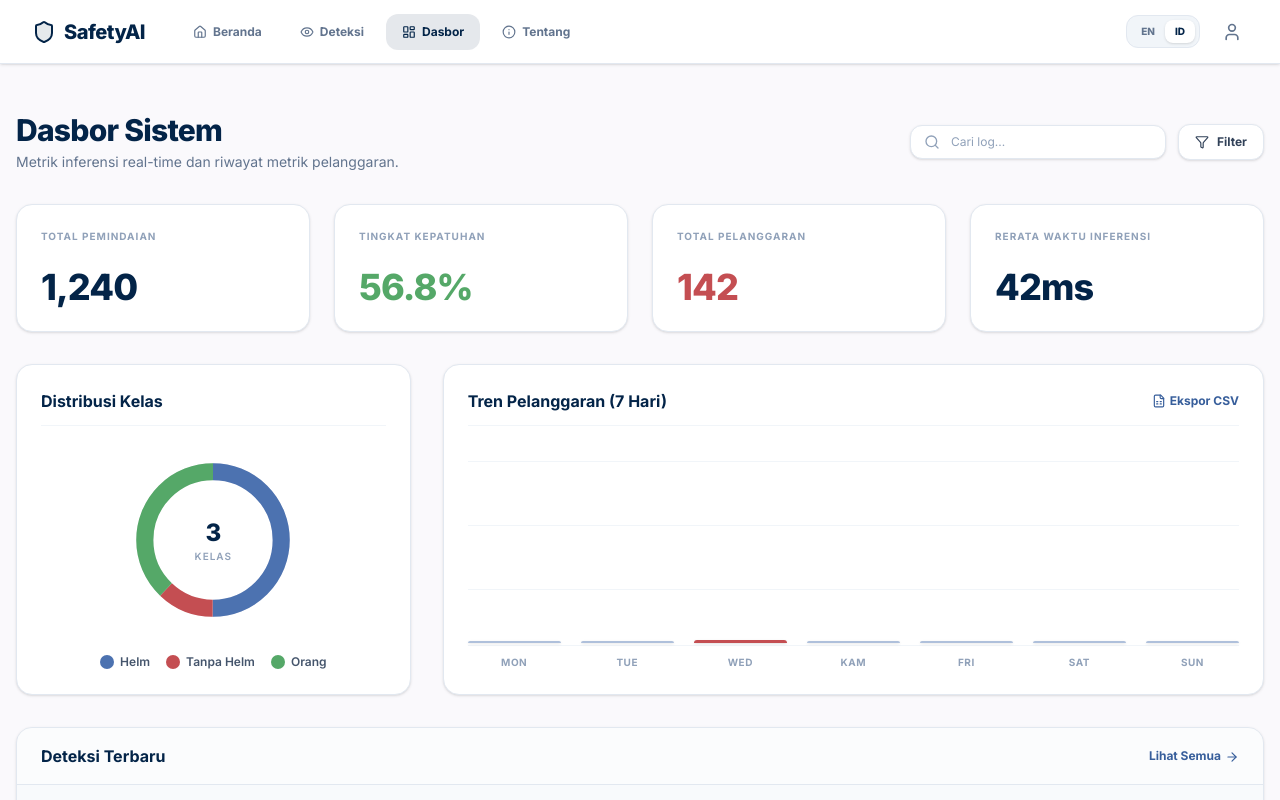
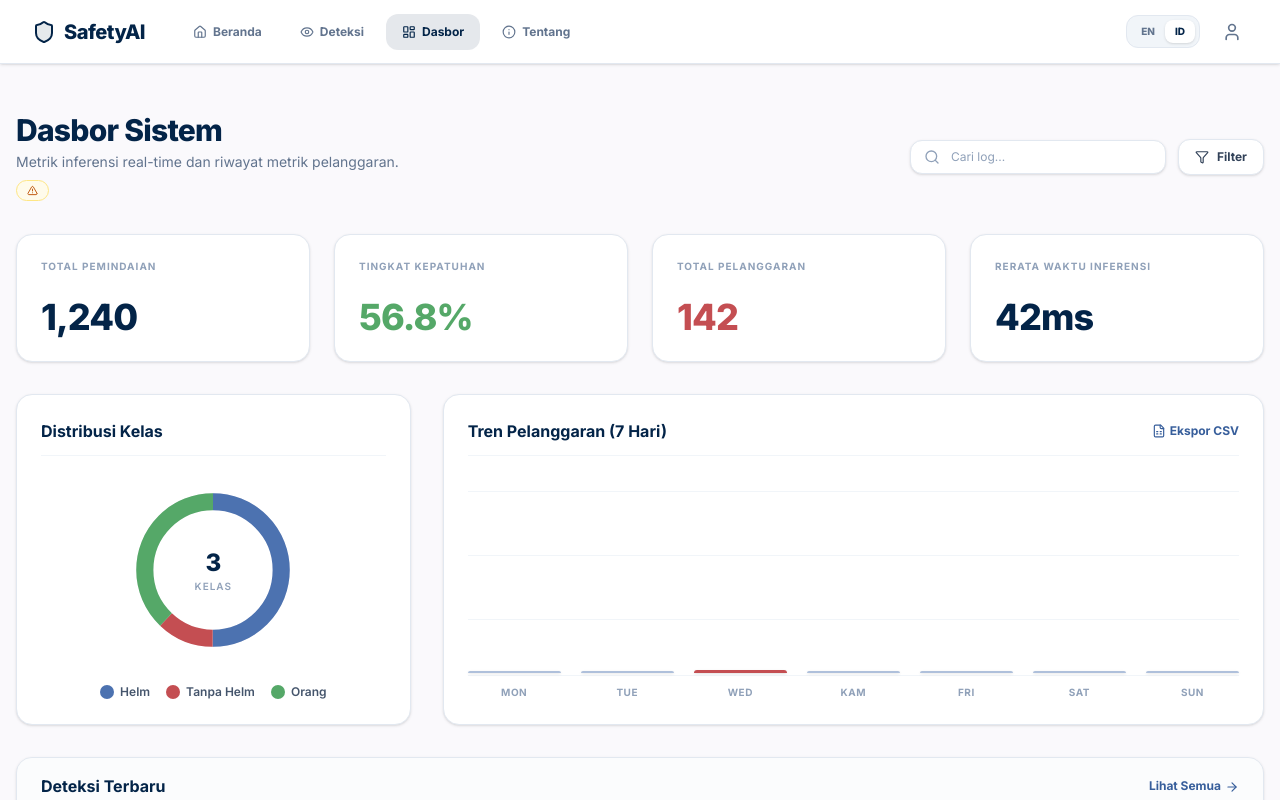
Before and after one commit to victoriavals/construction-safety-helmet-yolo26, a React (Vite) app in the folder safetyai/: page / in a window 1280 px wide. Shown: the top 800 px of the page. Built offline with nearby package versions, Linux system fonts and the light colour scheme.

Commit message:
feat: label SafetyAI dashboard data as illustrative

```diff
--- a/safetyai/src/components/DashboardView.tsx
+++ b/safetyai/src/components/DashboardView.tsx
@@ -75,6 +75,10 @@ export default function DashboardView({ language, logs, onNavigate }: DashboardV
         <div>
           <h1 className="text-3xl font-extrabold text-[#032448] tracking-tight">{language === "EN" ? "System Dashboard" : "Dasbor Sistem"}</h1>
           <p className="text-sm text-slate-500 mt-1">{language === "EN" ? "Real-time inference and historical violation metrics." : "Metrik inferensi real-time dan riwayat metrik pelanggaran."}</p>
+          <span className="inline-flex items-center gap-1.5 mt-2 px-2.5 py-1 rounded-full bg-amber-50 text-amber-700 border border-amber-200 text-[10px] font-bold uppercase tracking-wider">
+            <AlertTriangle size={11} className="shrink-0" />
+            {t.demoDataNotice}
+          </span>
         </div>
 
         {/* Search & Actions block */}
```
